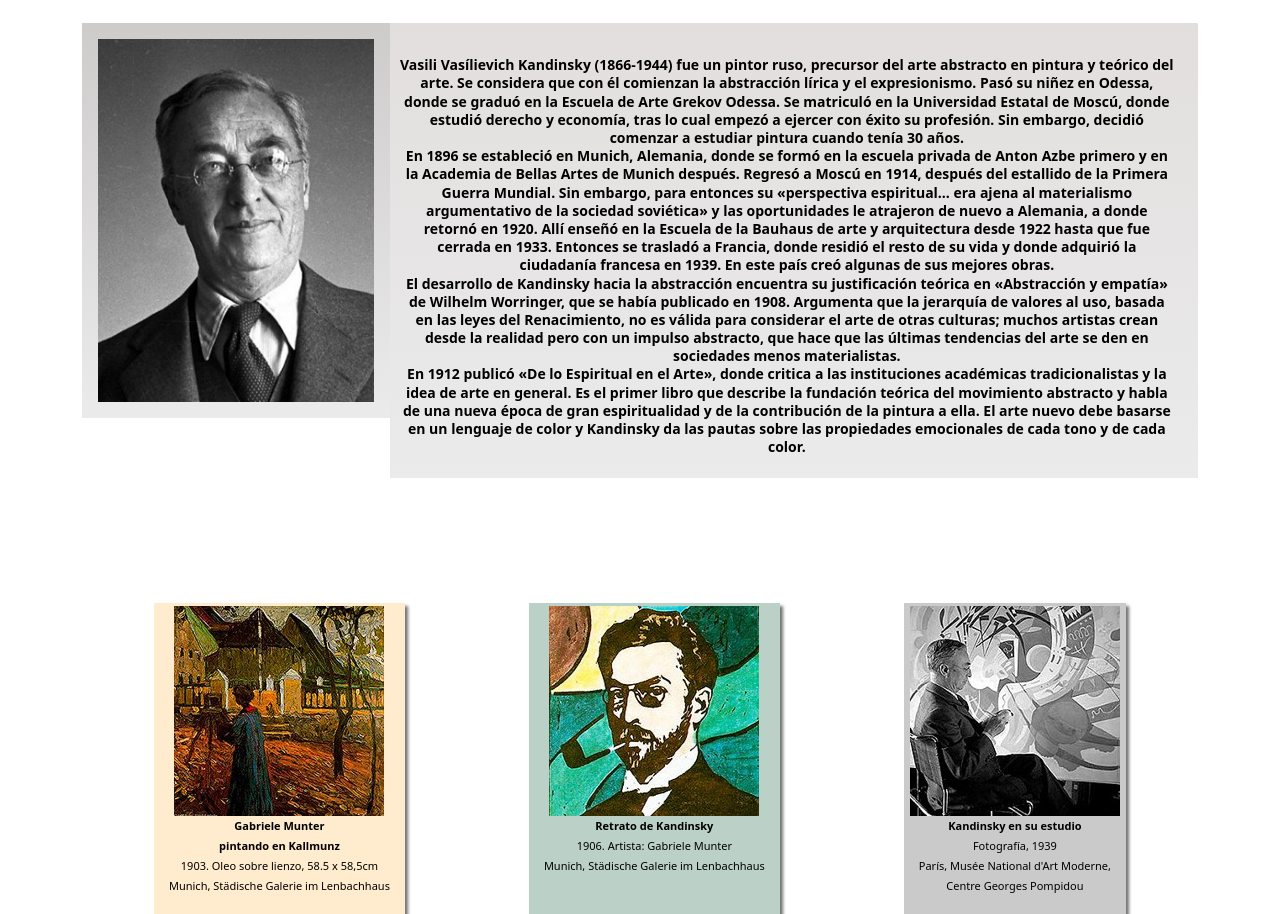
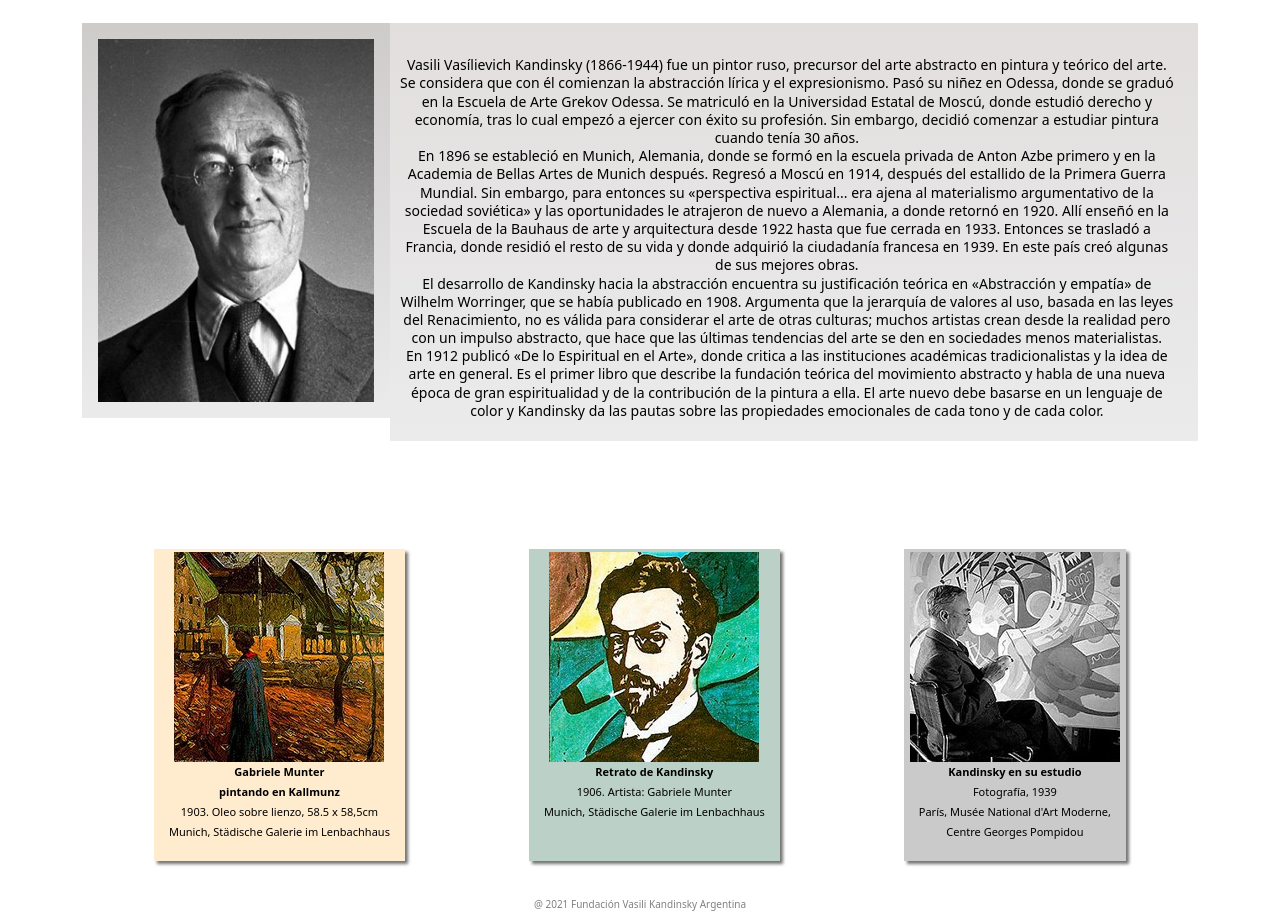
Before and after one commit to CarlaDesarrolloWeb/Cuarta-Entrega, a website: page pages/biografia.html in a window 1280 px wide. Shown: the part 218-1132 px from the top of the page. Drawn offline with nearby package versions, Linux system fonts and the light colour scheme.

Commit message:
CAMBIOS V8

```diff
--- a/scss/estilos.scss
+++ b/scss/estilos.scss
@@ -122,7 +122,7 @@
     display: flex;
     justify-content: space-evenly;
     flex-direction: row;
-    padding-top: 60px;
+    padding-top: 40px;
 
     div{
         text-align: center;
@@ -315,8 +315,6 @@
       display: flex;
       padding: .35em .65em;
       font-size: 15px;
-      font-family: Arial, Helvetica, sans-serif;
-      font-weight: 550;
     }
 }
 
@@ -327,6 +325,10 @@
 
     h3 {
     font-size: 15px;
+    }
+
+    .section2{
+      padding-top: 65px;
     }
 }
 
```
Also changed, not shown: css/estilos.css.
